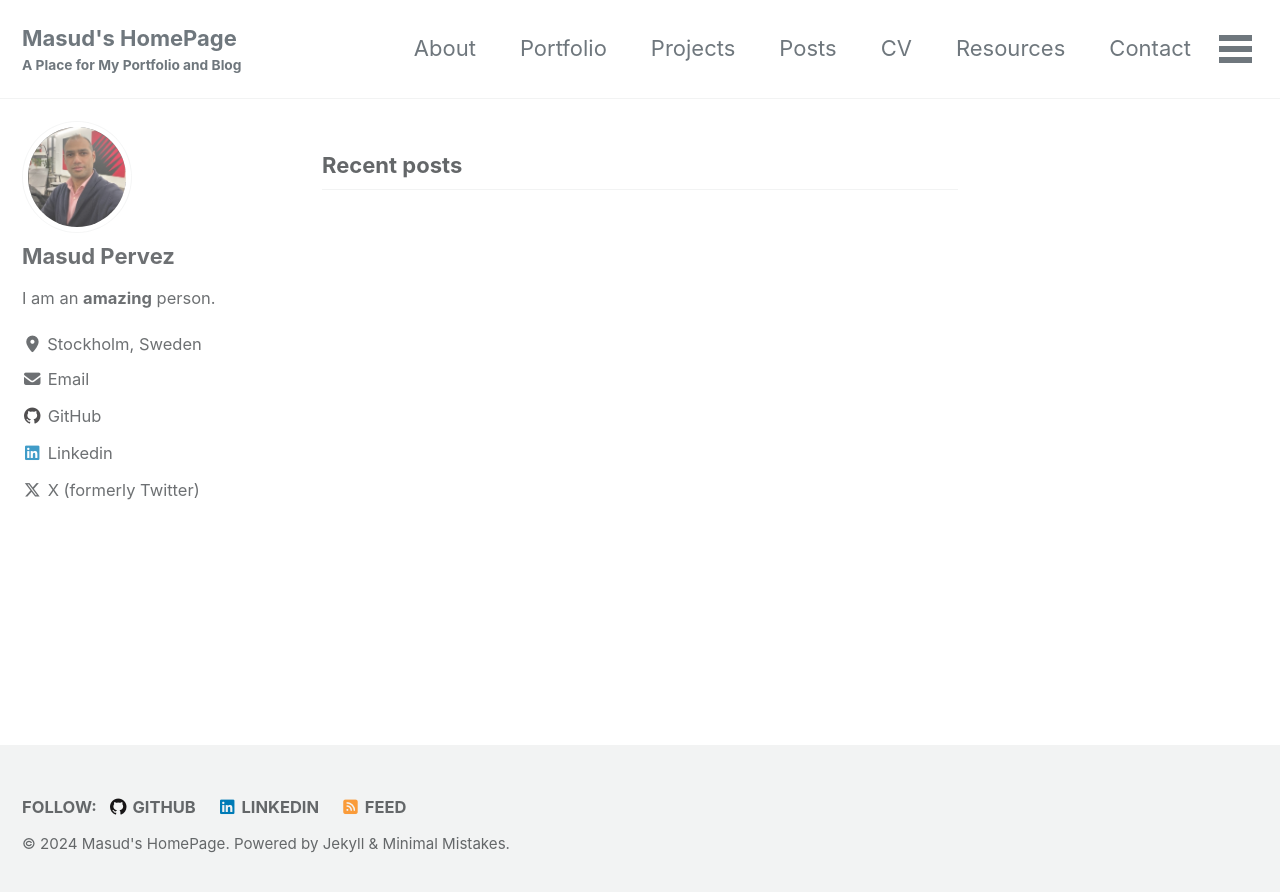
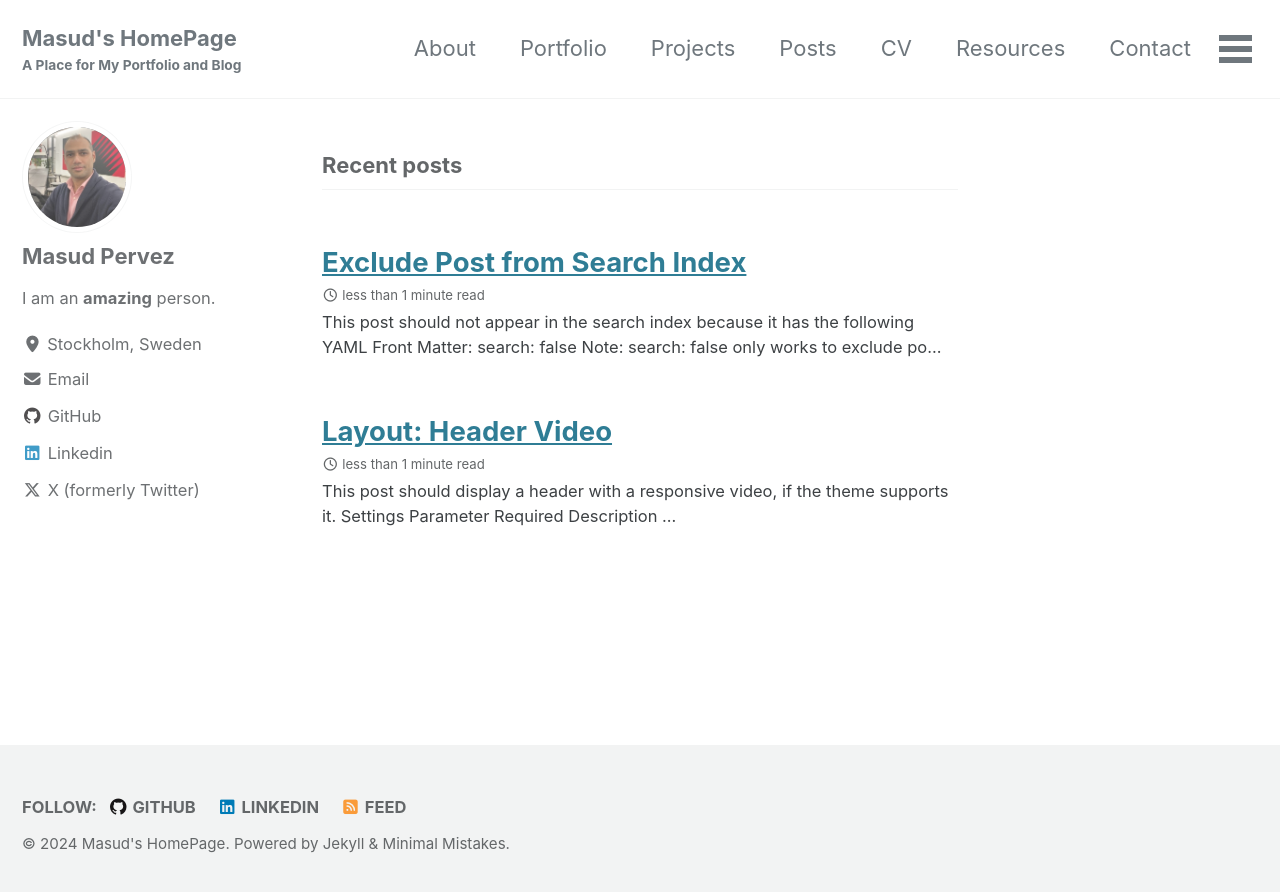
Before and after one commit to masudpervez27/masudpervez27.github.io, a Jekyll site: the page built from index.html, in a window 1280 px wide. Shown: the top 892 px of the page. Built offline with Jekyll 4.4.1, drawn with Linux system fonts in a browser that asks for light colours; cached includes are drawn as plain includes; the list of posts is cut into pages by our own code.

Commit message:
Adding posts and portfolio pages

````diff
--- /dev/null
+++ b/_posts/2017-01-23-layout-header-video.md
@@ -0,0 +1,60 @@
+---
+title: "Layout: Header Video"
+header:
+  video:
+    id: -PVofD2A9t8
+    provider: youtube
+categories:
+  - Layout
+  - Uncategorized
+tags:
+  - video
+  - layout
+---
+
+This post should display a **header with a responsive video**, if the theme supports it.
+
+## Settings
+
+| Parameter  | Required     | Description |
+|----------  |---------     | ----------- |
+| `id`       | **Required** | ID of the video |
+| `provider` | **Required** | Hosting provider of the video, either `youtube` or `vimeo` |
+
+### YouTube
+
+To embed the following YouTube video at url `https://www.youtube.com/watch?v=-PVofD2A9t8` (long version) or `https://youtu.be/-PVofD2A9t8` (short version) into a post or page's main content you'd use:
+
+```liquid
+{% raw %}{% include video id="-PVofD2A9t8" provider="youtube" %}{% endraw %}
+```
+
+{% include video id="-PVofD2A9t8" provider="youtube" %}
+
+To embed it as a video header you'd use the following YAML Front Matter
+
+```yaml
+header:
+  video:
+    id: -PVofD2A9t8
+    provider: youtube
+```
+
+### Vimeo
+
+To embed the following Vimeo video at url `https://vimeo.com/212731897` into a post or page's main content you'd use:
+
+```liquid
+{% raw %}{% include video id="212731897" provider="vimeo" %}{% endraw %}
+```
+
+{% include video id="212731897" provider="vimeo" %}
+
+To embed it as a video header you'd use the following YAML Front Matter
+
+```yaml
+header:
+  video:
+    id: 212731897
+    provider: vimeo
+```
--- /dev/null
+++ b/_posts/2017-11-28-post-exclude-search.md
@@ -0,0 +1,29 @@
+---
+title:  "Exclude Post from Search Index"
+search: false
+categories:
+  - Jekyll
+last_modified_at: 2018-02-19T08:06:00-05:00
+---
+
+This post should not appear in the search index because it has the following YAML Front Matter:
+
+```yaml
+search: false
+```
+
+**Note:** `search: false` only works to exclude posts when using Lunr as a search provider.
+{: .notice--info}
+
+To exclude files when using Algolia as a search provider add an array to `algolia.files_to_exclude` in your `_config.yml`. For more configuration options be sure to check their [full documentation](https://community.algolia.com/jekyll-algolia/options.html).
+
+```yaml
+algolia:
+  # Exclude more files from indexing
+  files_to_exclude:
+    - index.html
+    - index.md
+    - excluded-file.html
+    - _posts/2017-11-28-post-exclude-search.md
+    - subdirectory/*.html
+```
````
Also changed, not shown: _pages/about.md (+5 -5 lines), _pages/portfolio.md (added, +8 -0 lines), _pages/posts.md (added, +8 -0 lines), _portfolio/foo-bar-website.md (added, +30 -0 lines), assets/images/foo-bar-identity-th.jpg (added).
